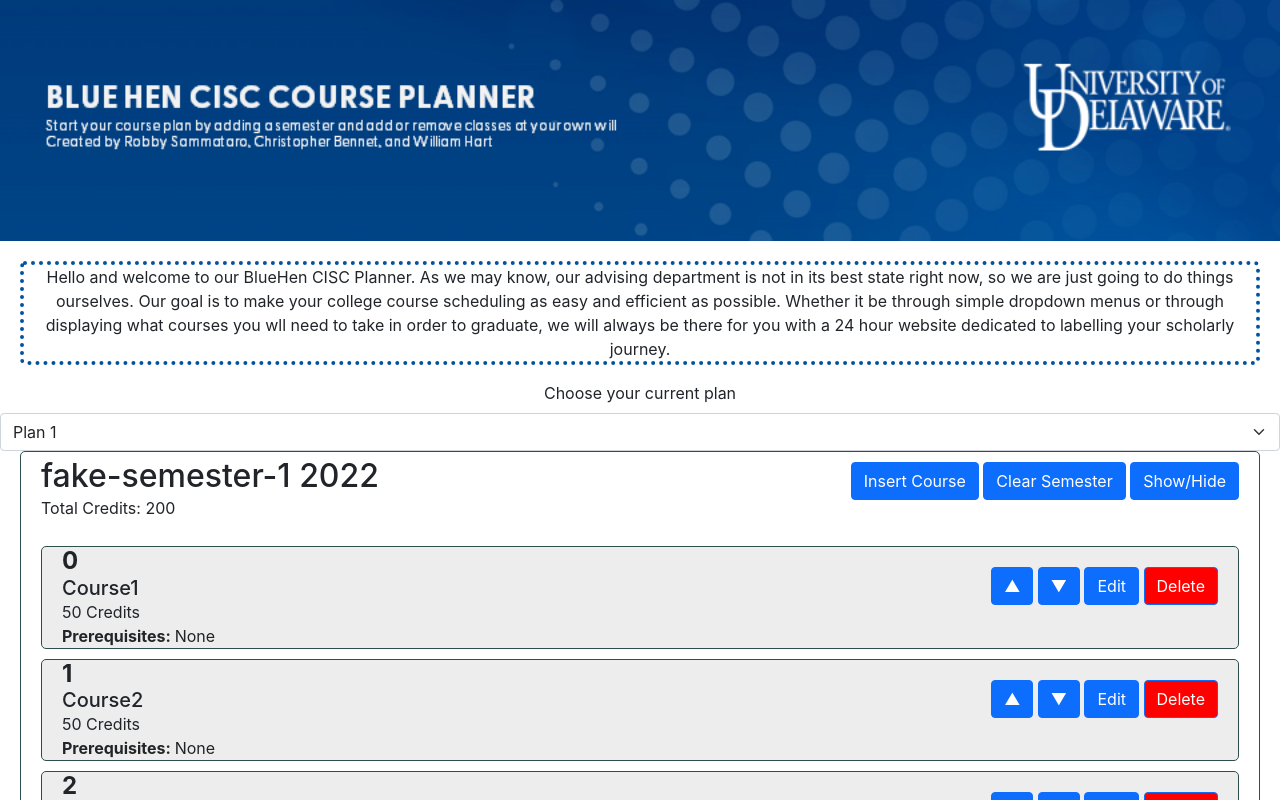
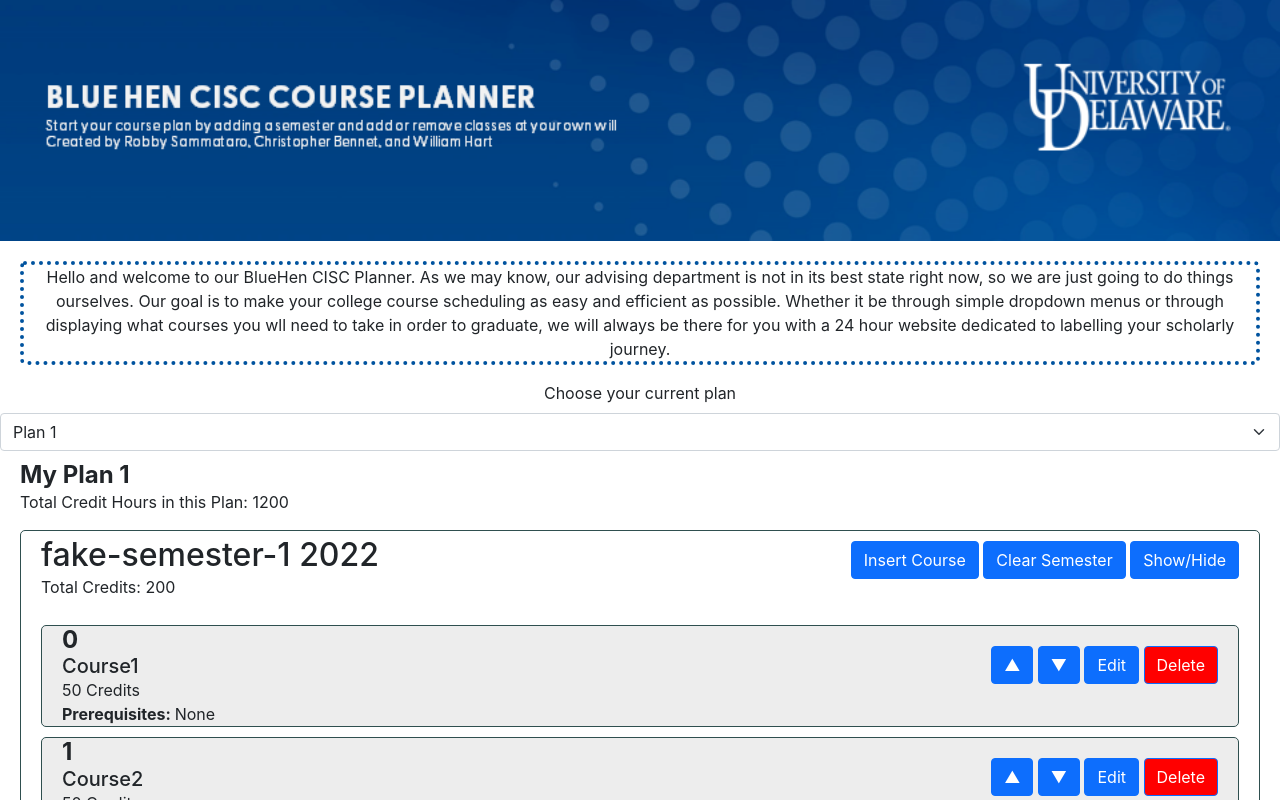
Before and after one commit to UD-CISC275-S22/cis-scheduler-team-16, a React (Create React App) app: page / in a window 1280 px wide. Shown: the top 800 px of the page. Built offline with nearby package versions, Linux system fonts and the light colour scheme.

Commit message:
Added display to count credithours per Plan view

```diff
--- a/src/components/PlanViewer.tsx
+++ b/src/components/PlanViewer.tsx
@@ -29,6 +29,14 @@
     // This is the State
     const [allPlans /*, setAllPlans*/] = useState<Plan[]>(INITIAL_PLANS);
     const [curPlan, setCurPlan] = useState<Plan>(allPlans[0]);
+
+    // Get the total number of credit hours for this Plan
+    let totalCredits = 0;
+    curPlan.semesters.map((semester: Semester) =>
+        semester.courses.map(
+            (course: Course) => (totalCredits += course.credithours)
+        )
+    );
 
     //This is the Control
 
@@ -116,6 +124,24 @@
                 </Form.Select>
             </Form.Group>
             {/* The user is at <>/*{curPlan.name}</></>. */}
+
+            {/** Collect the total credit hours for all of the Semesters */}
+
+            {/** This is the title area */}
+            <div
+                style={{
+                    textAlign: "left",
+                    marginLeft: "20px",
+                    marginRight: "20px",
+                    marginTop: "10px"
+                }}
+            >
+                <h4 style={{ marginBottom: "0px" }}>
+                    <strong>{curPlan.name}</strong>
+                </h4>
+                <p>Total Credit Hours in this Plan: {totalCredits}</p>
+            </div>
+
             {curPlan.semesters.map((eachSemester: Semester, ind: number) => {
                 return (
                     <SemesterViewer
```
